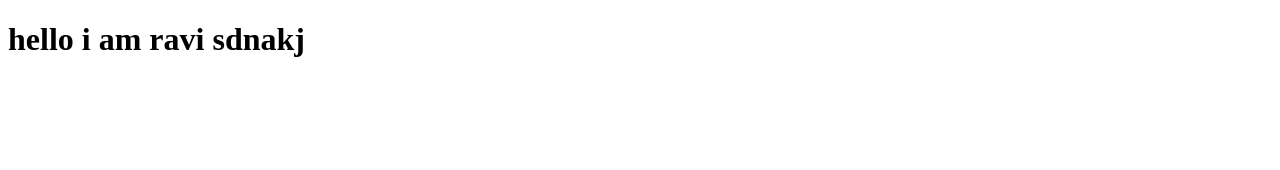
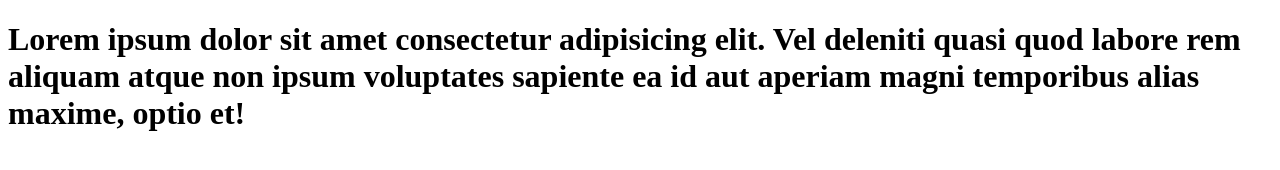
Before and after one commit to Ravijoshi12805/ravijoshi, a plain HTML site: page Day 7/fancy.html in a window 1280 px wide. Drawn offline with Linux system fonts and the light colour scheme.

Commit message:
change new

```diff
--- a/Day 7/fancy.html
+++ b/Day 7/fancy.html
@@ -6,6 +6,6 @@
     <title>Document</title>
 </head>
 <body>
-    <h1>hello i am ravi sdnakj</h1>
+    <h1>Lorem ipsum dolor sit amet consectetur adipisicing elit. Vel deleniti quasi quod labore rem aliquam atque non ipsum voluptates sapiente ea id aut aperiam magni temporibus alias maxime, optio et!</h1>
 </body>
 </html>
```
